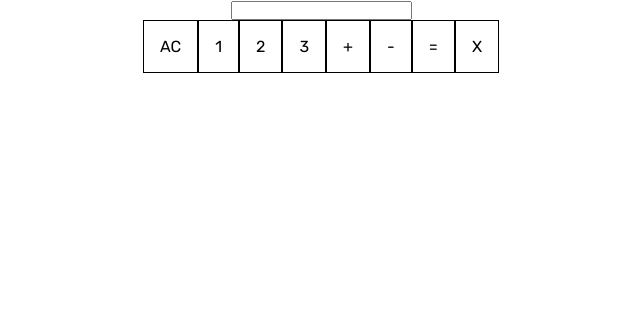
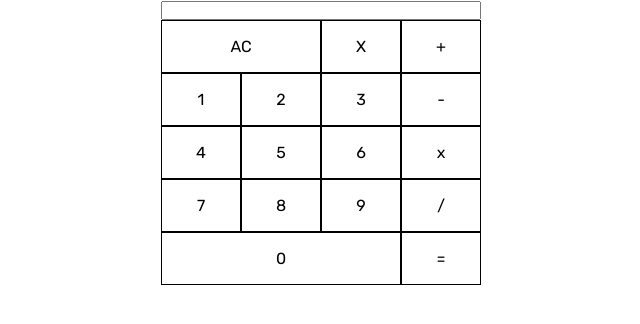
Before and after one commit to yoga-au/vue-calculator, a Vue app: page / in a window 1280 px wide. Shown: the top 324 px of the page, without its empty margins (319-959 px from the left). Built offline with nearby package versions, Linux system fonts and the light colour scheme.

Commit message:
Add more button and grid layout

```diff
--- a/src/components/Calculator.vue
+++ b/src/components/Calculator.vue
@@ -1,15 +1,24 @@
 <template>
 	<div>{{ output }}</div>
-	<input type="text" v-model="screen">
+	<input class="screen" type="text" v-model="screen">
 	<div class="numpad-container">
-		<button class="numpad" @click="clear">AC</button>
+		<button class="numpad clear" @click="clear">AC</button>
+		<button class="numpad delete" @click="deleteScreen">X</button>
+		<button class="numpad" @click="plus" :disabled="disableOperator">+</button>
 		<button class="numpad" @click="numOne" :disabled="disable">1</button>
 		<button class="numpad" @click="numTwo" :disabled="disable">2</button>
 		<button class="numpad" @click="numThree" :disabled="disable">3</button>
-		<button class="numpad" @click="plus" :disabled="disableOperator">+</button>
 		<button class="numpad" @click="minus" :disabled="disableOperator">-</button>
+		<button class="numpad" @click="numFour" :disabled="disable">4</button>
+		<button class="numpad" @click="numFive" :disabled="disable">5</button>
+		<button class="numpad" @click="numSix" :disabled="disable">6</button>
+		<button class="numpad" @click="multiply" :disabled="disableOperator">x</button>
+		<button class="numpad" @click="numSeven" :disabled="disable">7</button>
+		<button class="numpad" @click="numEight" :disabled="disable">8</button>
+		<button class="numpad" @click="numNine" :disabled="disable">9</button>
+		<button class="numpad" @click="division" :disabled="disableOperator">/</button>
+		<button class="numpad zero" @click="numZero" :disabled="disable">0</button>
 		<button class="numpad" @click="evaluate" :disabled="disable">=</button>
-		<button class="numpad" @click="deleteScreen">X</button>
 	</div>
 </template>
 
@@ -50,6 +59,34 @@ export default {
 			this.screen = this.screen.concat('3')
 			this.disableOperator = false
 		},
+		numFour() {
+			this.screen = this.screen.concat('4')
+			this.disableOperator = false
+		},
+		numFive() {
+			this.screen = this.screen.concat('5')
+			this.disableOperator = false
+		},
+		numSix() {
+			this.screen = this.screen.concat('6')
+			this.disableOperator = false
+		},
+		numSeven() {
+			this.screen = this.screen.concat('7')
+			this.disableOperator = false
+		},
+		numEight() {
+			this.screen = this.screen.concat('8')
+			this.disableOperator = false
+		},
+		numNine() {
+			this.screen = this.screen.concat('9')
+			this.disableOperator = false
+		},
+		numZero() {
+			this.screen = this.screen.concat('0')
+			this.disableOperator = false
+		},
 		plus() {
 			this.screen = this.screen.concat(' + ')
 			this.output = this.output.concat(this.screen)
@@ -58,6 +95,18 @@ export default {
 		},
 		minus() {
 			this.screen = this.screen.concat(' - ')
+			this.output = this.output.concat(this.screen)
+			this.screen = ''
+			this.disableOperator = true
+		},
+		multiply() {
+			this.screen = this.screen.concat(' * ')
+			this.output = this.output.concat(this.screen)
+			this.screen = ''
+			this.disableOperator = true
+		},
+		division() {
+			this.screen = this.screen.concat(' / ')
 			this.output = this.output.concat(this.screen)
 			this.screen = ''
 			this.disableOperator = true
@@ -79,20 +128,37 @@ export default {
 </script>
 
 <style>
+	.screen {
+		max-width: 320px;
+		width: 100%;
+	}
+
 	.numpad-container {
-		width: 320px;
+		max-width: 320px;
 		margin: 0 auto;
 		/* border: 1px solid black; */
-		display: flex;
-		justify-content: center;
+		display: grid;
+		grid-template-columns: repeat(4, 1fr);
+		grid-template-rows: repeat(5, 1fr);
+		align-items: center;
 	}
 
 	.numpad {
 		padding: 1em;
 		border: 1px solid black;
-		flex-grow: 1;
-		flex-wrap: wrap;
 		cursor: pointer;
 	}
 
+	.numpad.clear {
+		grid-column: 1 / span 2;
+		grid-row: 1 / 2;
+	}
+
+	.numpad.delete {
+		grid-column: 3 / 4;
+	}
+
+	.numpad.zero {
+		grid-column: 1 / span 3;
+	}
 </style>
```
